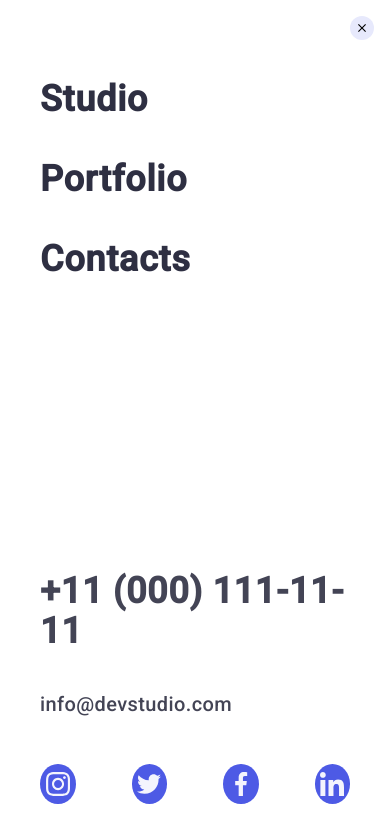
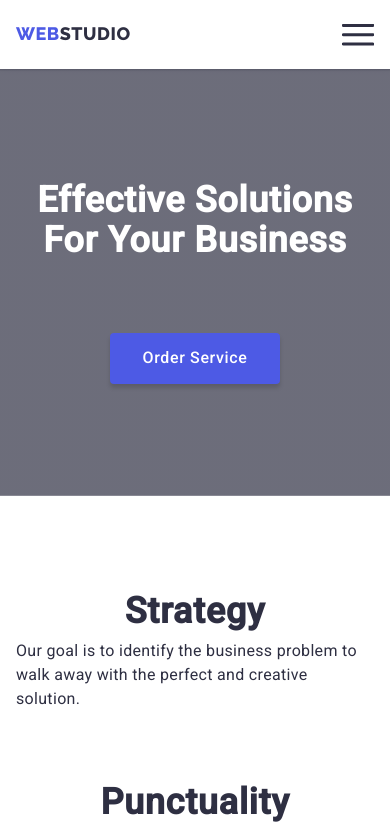
Before and after one commit to iberikofer/Web-Studio, a plain HTML site: page index.html in a window 390 px wide. Shown: the top 828 px of the page. Drawn offline with nearby package versions, Linux system fonts and the light colour scheme.

Commit message:
Third draft

```diff
--- a/css/styles.css
+++ b/css/styles.css
@@ -361,7 +361,7 @@ button {
 
 /* Portfolio */
 
-.button-list {
+/* .button-list {
   display: flex;
   flex-direction: row;
   gap: 24px;
@@ -475,7 +475,7 @@ button {
 .photo-text {
   line-height: 1.5;
   color: var(--slate);
-}
+} */
 
 /*End of Portfolio*/
 
--- a/index.html
+++ b/index.html
@@ -544,7 +544,7 @@
         <button type="submit" class="form-sub-button">Send</button>
       </form>
     </div>
-    <div class="menu-container js-menu-container is-open" id="mobile-menu">
+    <div class="menu-container js-menu-container" id="mobile-menu">
       <button class="menu-toggle js-close-menu button-close">
         <svg class="button-close-icon">
           <use href="./images/symbol-defs.svg#icon-close"></use>
```
